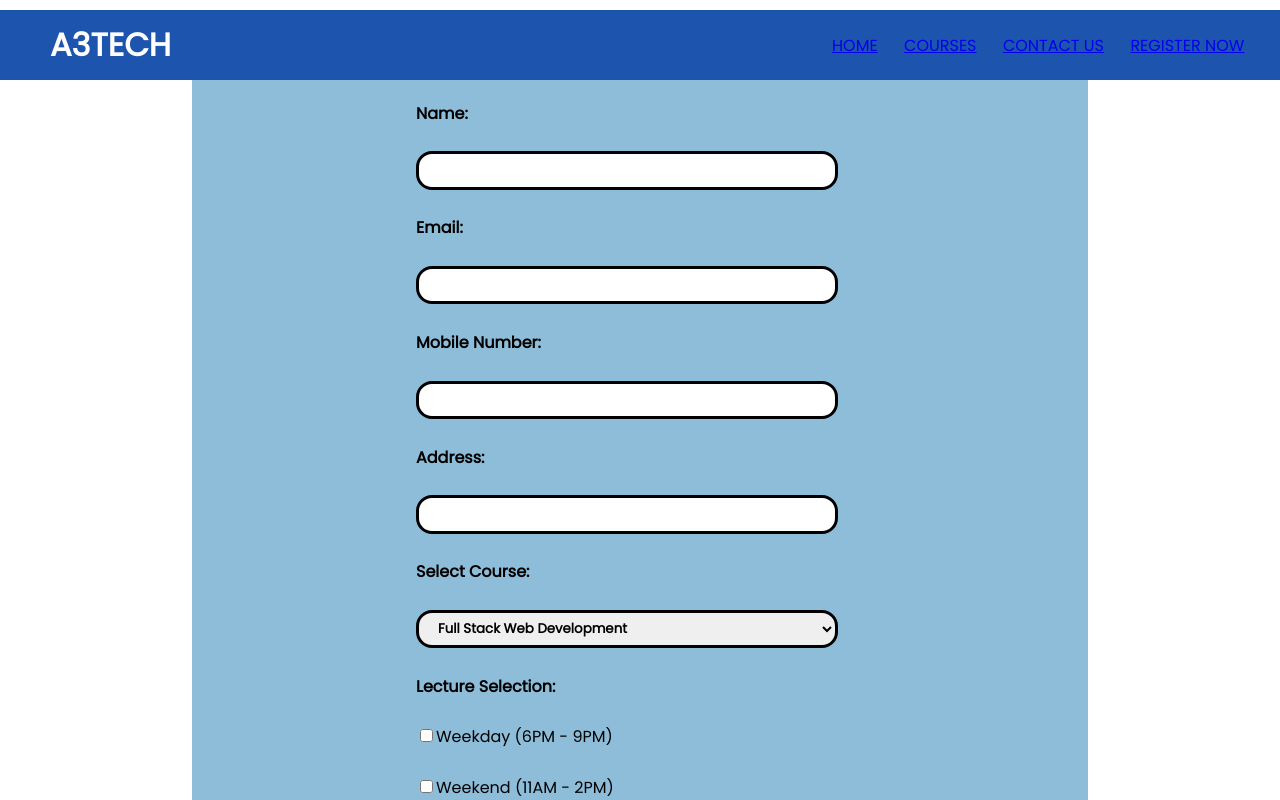
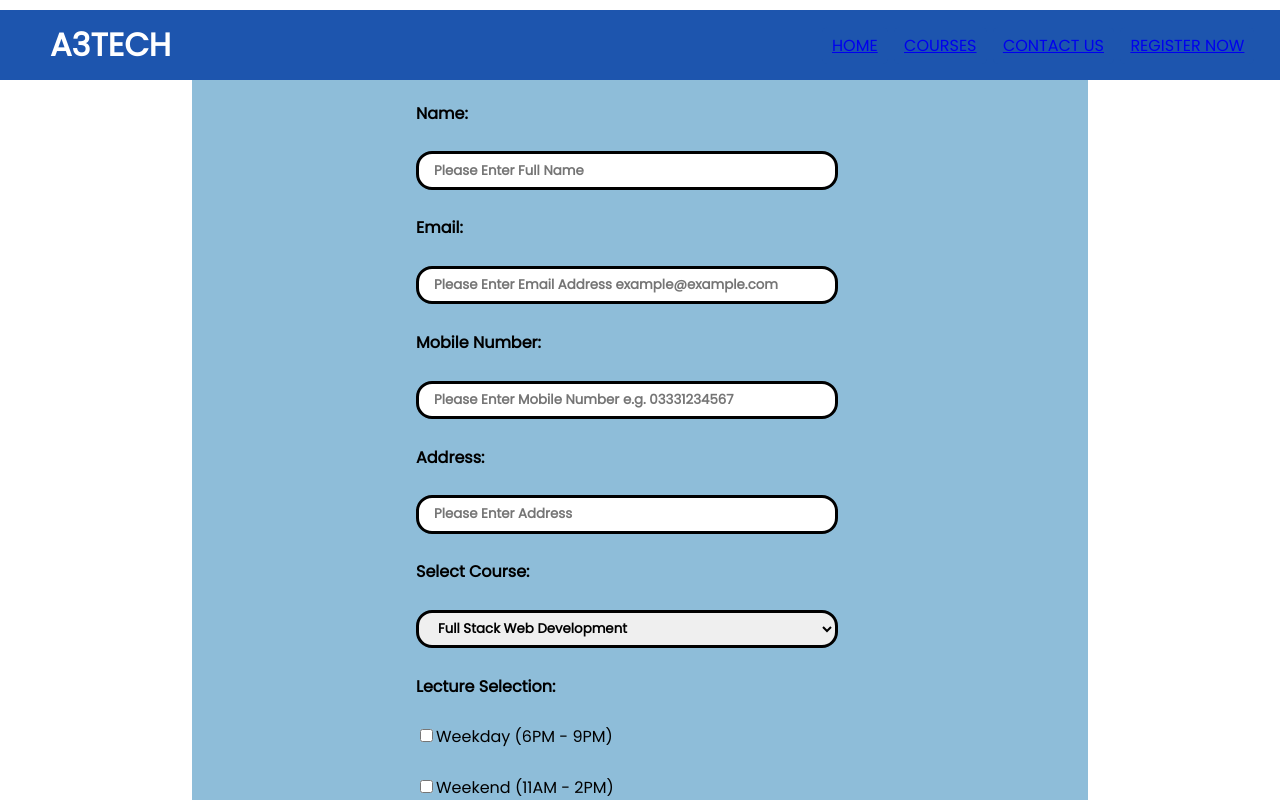
Before and after one commit to engrabdulmalik/Frontend, a React (Create React App) app: page /register in a window 1280 px wide. Shown: the top 800 px of the page. Built offline with nearby package versions, Linux system fonts and the light colour scheme; no server answers.

Commit message:
frontend

```diff
--- a/src/main/pages/RegisterNow/RegistrationForm.js
+++ b/src/main/pages/RegisterNow/RegistrationForm.js
@@ -166,7 +166,7 @@ const RegistrationForm = (props) => {
               onChange={onNameChangeHandler}
               onBlur={focusName}
               value={name}
-              // placeholder={name}
+              placeholder="Please Enter Full Name"
             />
             {!isName && !isNameFocus && (
               <p className="error_msg"> * Required Full Name</p>
@@ -184,7 +184,7 @@ const RegistrationForm = (props) => {
               className="res_ip"
               onChange={onEmailChangeHandler}
               onBlur={email_blur}
-              placeholder={email}
+              placeholder="Please Enter Email Address example@example.com"
             />
             {!isEmail && !isEmailFocus && (
               <p className="error_msg"> * Please Enter a valid Email</p>
@@ -202,7 +202,7 @@ const RegistrationForm = (props) => {
               className="res_ip"
               onChange={onPhoneNumberChangeHandler}
               onBlur={focusPhoneNumber}
-              placeholder={phoneNumber}
+              placeholder="Please Enter Mobile Number e.g. 03331234567"
             />
             {!isPhoneNumber && !isPhoneNumberFocus && (
               <p className="error_msg"> * Required Mobile Number</p>
@@ -221,7 +221,7 @@ const RegistrationForm = (props) => {
               className="res_ip"
               onChange={onAddressChangeHandler}
               onBlur={focusAddress}
-              placeholder={address}
+              placeholder="Please Enter Address"
             />
             {!isAddress && !isAddressFocus && (
               <p className="error_msg"> * Required Full Address</p>
```
